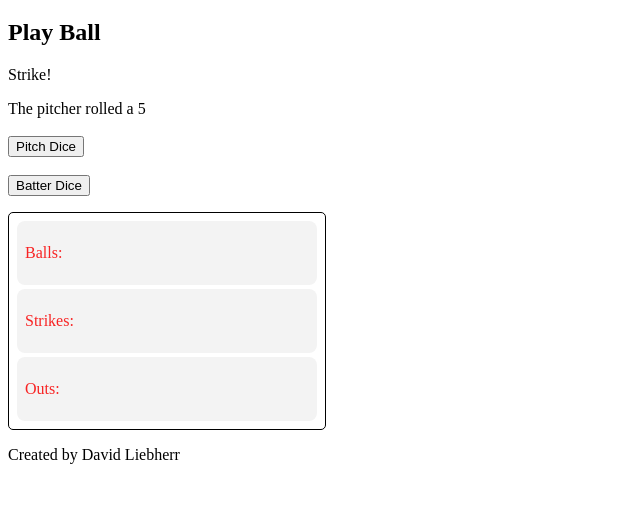
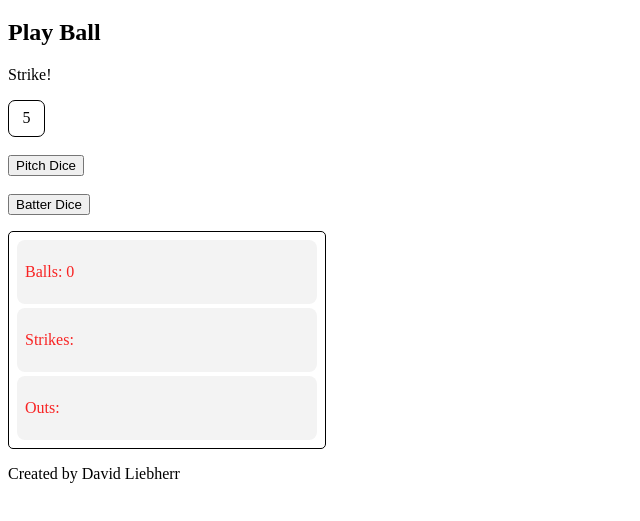
Before and after one commit to aidev13/dice-baseball, a plain HTML site: page index.html in a window 1280 px wide. Both pictures are taken after a click on the button "Pitch Dice". Shown: the part 61-582 px from the top of the page, without its empty margins (0-640 px from the left). Drawn offline with Linux system fonts and the light colour scheme.

Commit message:
WIP, working with the dice adn DOM malipulation

```diff
--- a/index.html
+++ b/index.html
@@ -35,10 +35,12 @@
   </div>
 
   <div class="pitchCount">
-    <div id="calledBalls">Balls: </div>
+    <div id="calledBalls">Balls: 0</div>
     <div id="calledStrikes">Strikes: </div>
     <div id="remainingOuts">Outs: </div>
   </div>
+
+
 
   <footer>
     <p>Created by David Liebherr</p>
--- a/index.js
+++ b/index.js
@@ -10,9 +10,9 @@ const strikes = document.getElementById('calledStrikes')
 
 const balls = document.getElementById('calledBalls')
 let totalBalls = balls.innerText
-totalBalls = 0
+totalBalls = 1
 
-
+// ------------- //
 class Die {
   sides = [1, 2, 3, 4, 5, 6]
   roll() {
@@ -21,8 +21,10 @@ class Die {
 }
 
 const ballCount = () => {
-  balls.innerText = "Balls: " + totalBalls ++
-}
+  if(playText.innerText === "Ball!") {
+    return balls.innerText = "Balls: " + totalBalls ++
+  }
+};
 
 
 // pitchers dice roll
@@ -36,9 +38,9 @@ const pitchRolled = () => {
   else
   playText.innerText = 'Ball!'
 
-  pitchDiceOutput.innerText = `The pitcher rolled a ${output}`
+    ballCount()
 
-
+   return pitchDiceOutput.innerText = `${output}`
 
 };
 
--- a/style.css
+++ b/style.css
@@ -20,3 +20,13 @@
   align-items: center;
   padding-left: 8px;
 }
+
+#pitchDice {
+  display: flex;
+  justify-content: center;
+  align-items: center;
+  width: 35px;
+  height: 35px;
+  border: black 1px solid;
+  border-radius: 7px;
+}
```
